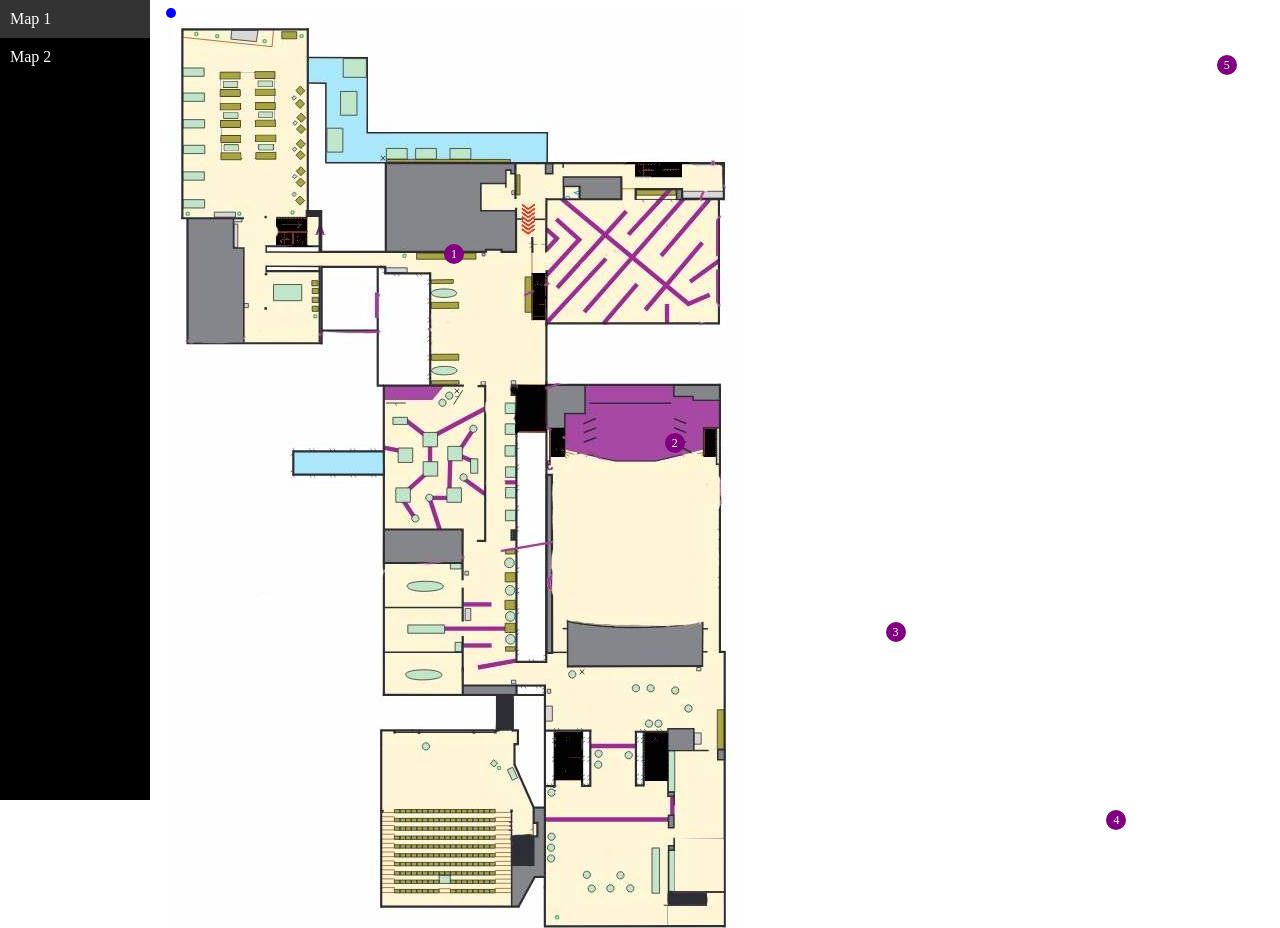
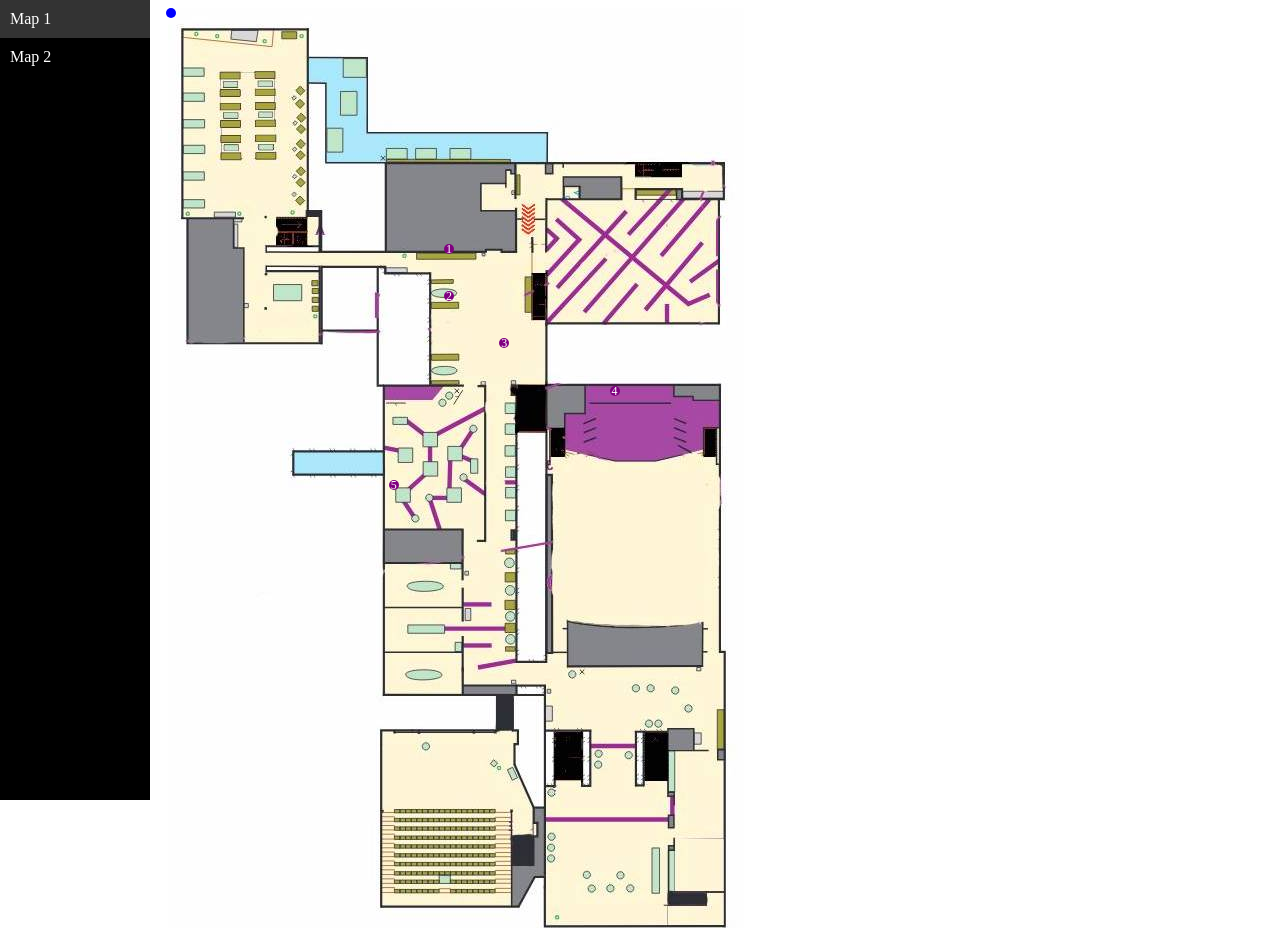
Before and after one commit to Tussies/KandidatTest, a plain HTML site: page main.html in a window 1280 px wide. Shown: the top 928 px of the page. Drawn offline with Linux system fonts and the light colour scheme.

Commit message:
Update main.html

```diff
--- a/main.html
+++ b/main.html
@@ -36,8 +36,8 @@
     }
 
     .node {
-      width: 20px;
-      height: 20px;
+      width: 10px;
+      height: 10px;
       background-color: purple; /* Change node color to purple */
       border-radius: 50%;
       position: absolute;
@@ -103,10 +103,10 @@
 
       const nodes = [
         { x: 25, y: 25, number: 1 }, // Adjust the positions as needed
-        { x: 45, y: 45, number: 2 },
-        { x: 65, y: 65, number: 3 },
-        { x: 85, y: 85, number: 4 },
-        { x: 95, y: 5, number: 5 }
+        { x: 25, y: 30, number: 2 },
+        { x: 30, y: 35, number: 3 },
+        { x: 40, y: 40, number: 4 },
+        { x: 20, y: 50, number: 5 }
       ];
 
       let currentNodeIndex = 0; // Index of the current node the player should move to
```
